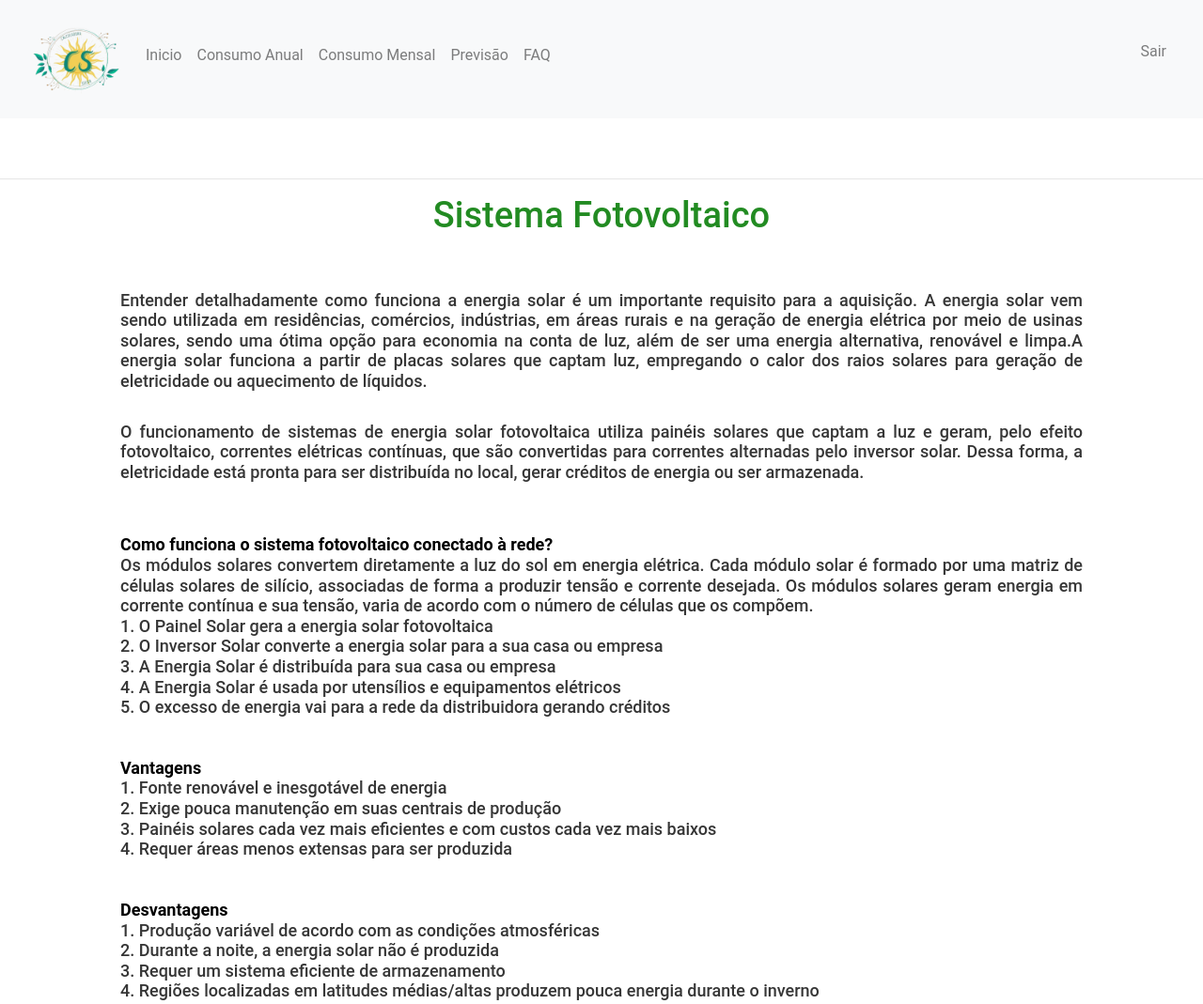
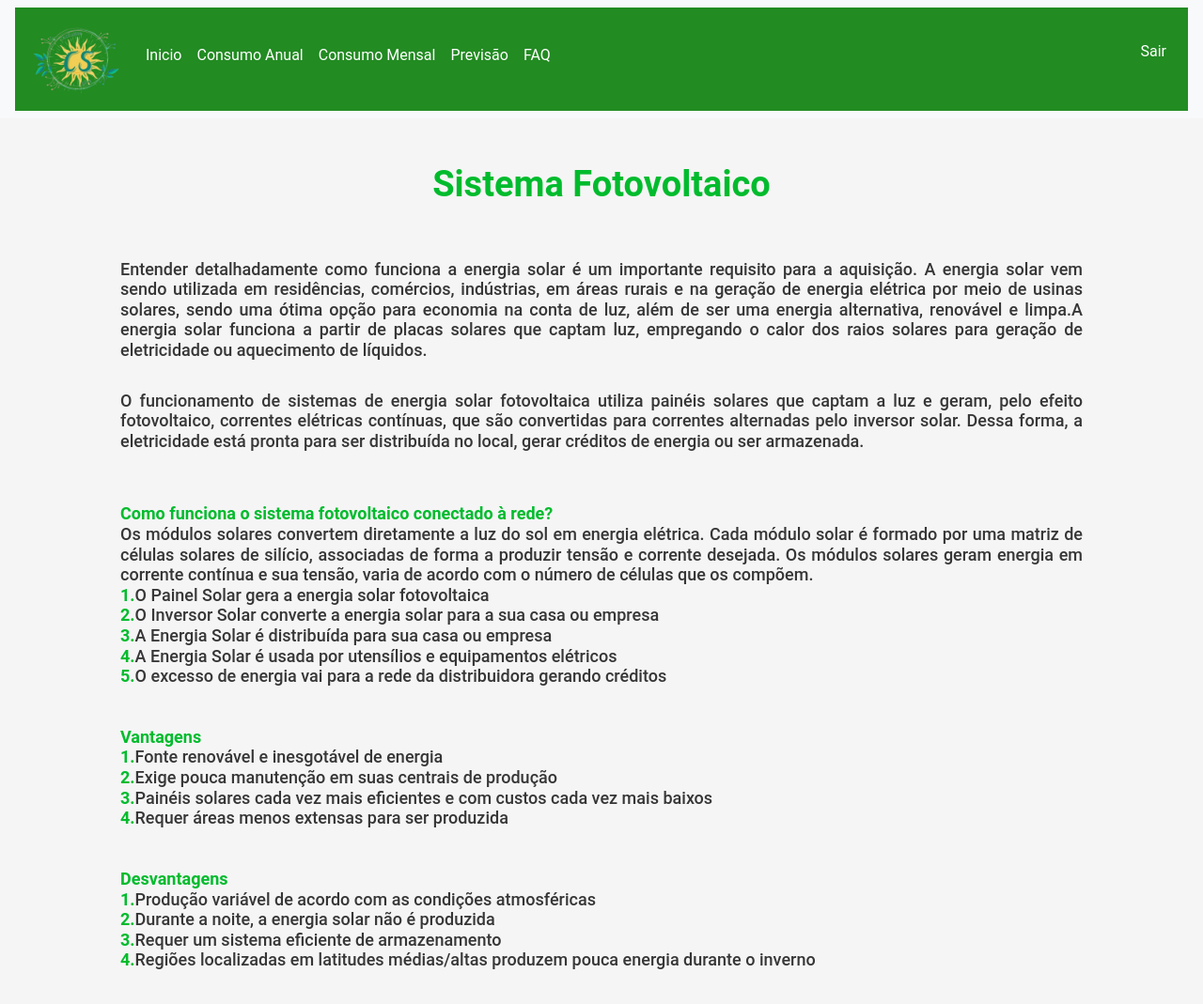
Before and after one commit to joaobdm/CalculadoraSolar, a website: page Tela/html/FAQ.html in a window 1280 px wide. Shown: the top 1069 px of the page at 94% size. Drawn offline with nearby package versions, Linux system fonts and the light colour scheme.

Commit message:
commit css do math2.0

```diff
--- a/Tela/css/index.css
+++ b/Tela/css/index.css
@@ -1,3 +1,6 @@
+head{
+  background:whitesmoke
+}
 h1{
     font-size: 38px;
     font-style: Optima;
@@ -15,7 +18,15 @@ h2{
     margin-left: 20px;
     margin-left: 10%;
     margin-right: 10%;
-
+}
+b{
+  color:#00bb2d
+}
+#fim{
+  background-color:#228B22;
+  color:white;
+  margin-left: 1%;
+  margin-right: 1%;
 }
 .func{
     font-size: 18px;
@@ -32,7 +43,13 @@ h2{
     height: 400px;
     text-align: justify;
 }
-
+.container-fluid{
+  background: #228B22;
+  color:white
+}
+#links{
+  color:white
+}
 footer {
     text-align: center;
     padding: 1px;
@@ -41,7 +58,17 @@ footer {
 }
 
 .logo{
-    margin-left: 580%;
+    margin-left: 50%;
+}
+#chartContainer{
+  height: 300px;
+  width: 98%;
+  margin-left: 1%;
+}
+#chartContainer1{
+  height: 370px;
+  width: 98%;
+  margin-left: 1%
 }
 
 .fundo{
@@ -69,7 +96,7 @@ body {
        box-sizing: border-box;
   height: 100%;
   width: 100%;
-  background: #FFF;
+  background: whitesmoke;
   font-family: 'Roboto', sans-serif;
   font-weight: 400;
 }
@@ -161,8 +188,3 @@ h1.heading {
   font-weight:600;
   text-transform: uppercase
 }
-
-.graph_annual{
-  display: block;
-  margin-left: 50px;
-}
--- a/Tela/html/FAQ.html
+++ b/Tela/html/FAQ.html
@@ -34,35 +34,34 @@
       </a>
       <ul class="navbar-nav me-auto mb-2 mb-lg-0 mb-lg-2 mt-lg-8">
         <li class="nav-item">
-          <a class="nav-link" href="/Tela/html/index.html">Inicio</a>
+          <a class="nav-link" id="links" href="/Tela/html/index.html">Inicio</a>
         </li>
         <li class="nav-item">
-          <a class="nav-link" href="/Tela/html/ConsumoAnual.html">Consumo Anual</a>
+          <a class="nav-link" id="links" href="/Tela/html/ConsumoAnual.html">Consumo Anual</a>
         </li>
         <li class="nav-item">
-          <a class="nav-link" href="/Tela/html/ConsumoMensal.html">Consumo Mensal</a>
+          <a class="nav-link" id="links" href="/Tela/html/ConsumoMensal.html">Consumo Mensal</a>
         </li>
         <li class="nav-item">
-          <a class="nav-link" href="/Tela/html/Previsão.html">Previsão</a>
+          <a class="nav-link" id="links" href="/Tela/html/Previsão.html">Previsão</a>
         </li>
         <li class="nav-item">
-          <a class="nav-link" href="/Tela/html/FAQ.html">FAQ</a>
+          <a class="nav-link" id="links" href="/Tela/html/FAQ.html">FAQ</a>
         </li>
       </ul>
     </div>
     <div class="d-flex align-items-center">
       <div class="navbar-nav me-auto mb-2 mb-lg-0">
           <ul>
-            <a class="nav-link" href="/Tela/html/TelaLogin.html" >Sair</a>
+            <a class="nav-link" id="links" href="/Tela/html/TelaLogin.html">Sair</a>
         </ul>
       </div>
     </div>
   </div>
 </nav>
 <br><br>
-<hr>
 
-<h1>Sistema Fotovoltaico</h1>
+<h1><b>Sistema Fotovoltaico</b></h1>
 
 <br><br>
 
@@ -74,28 +73,28 @@
 
     <br>
   <h2 class="func">
-    <b style="color: black;">Como funciona o sistema fotovoltaico conectado à rede?</b><br>
+    <b>Como funciona o sistema fotovoltaico conectado à rede?</b><br>
     Os módulos solares convertem diretamente a luz do sol em energia elétrica. Cada módulo solar é formado por uma matriz de células solares de silício, associadas de forma a produzir tensão e corrente desejada. Os módulos solares geram energia  em corrente contínua e sua tensão, varia de acordo com o número de células que os compõem.<BR>
-  1. O Painel Solar gera a energia solar fotovoltaica<br>
-  2. O Inversor Solar converte a energia solar para a sua casa ou empresa<br>
-  3. A Energia Solar é distribuída para sua casa ou empresa<br>
-  4. A Energia Solar é usada por utensílios e equipamentos elétricos<br>
-  5. O excesso de energia vai para a rede da distribuidora gerando créditos<br>
+  <b>1.</b>O Painel Solar gera a energia solar fotovoltaica<br>
+  <b>2.</b>O Inversor Solar converte a energia solar para a sua casa ou empresa<br>
+  <b>3.</b>A Energia Solar é distribuída para sua casa ou empresa<br>
+  <b>4.</b>A Energia Solar é usada por utensílios e equipamentos elétricos<br>
+  <b>5.</b>O excesso de energia vai para a rede da distribuidora gerando créditos<br>
 
     <br><br>
-    <b style="color: black;">Vantagens</b><br>
-    1. Fonte renovável e inesgotável de energia<br>
-    2. Exige pouca manutenção em suas centrais de produção<br>
-    3. Painéis solares cada vez mais eficientes e com custos cada vez mais baixos<br>
-    4. Requer áreas menos extensas para ser produzida<br>
+    <b>Vantagens</b><br>
+    <b>1.</b>Fonte renovável e inesgotável de energia<br>
+    <b>2.</b>Exige pouca manutenção em suas centrais de produção<br>
+    <b>3.</b>Painéis solares cada vez mais eficientes e com custos cada vez mais baixos<br>
+    <b>4.</b>Requer áreas menos extensas para ser produzida<br>
 
     <br><br>
 
-    <b style="color: black;">Desvantagens</b><br>
-    1. Produção variável de acordo com as condições atmosféricas<br>
-    2. Durante a noite, a energia solar não é produzida<br>
-    3. Requer um sistema eficiente de armazenamento<br>
-    4. Regiões localizadas em latitudes médias/altas produzem pouca energia durante o inverno<br>
+    <b>Desvantagens</b><br>
+    <b>1.</b>Produção variável de acordo com as condições atmosféricas<br>
+    <b>2.</b>Durante a noite, a energia solar não é produzida<br>
+    <b>3.</b>Requer um sistema eficiente de armazenamento<br>
+    <b>4.</b>Regiões localizadas em latitudes médias/altas produzem pouca energia durante o inverno<br>
 
   </h2>
 
@@ -103,7 +102,7 @@
 
 </body>
 <footer>
-  <p>Calculadora Solar<br>
+  <p class="container-fluid">Calculadora Solar<br>
     <a>Copyright @2022 TIS Sustentabilidade </a></p>
 </footer>
 
```
Also changed, not shown: Tela/html/ConsumoAnual.html (+7 -10 lines), Tela/html/ConsumoMensal.html (+10 -13 lines), Tela/html/Previsão.html (+8 -8 lines), Tela/html/index.html (+2 -1 lines).
